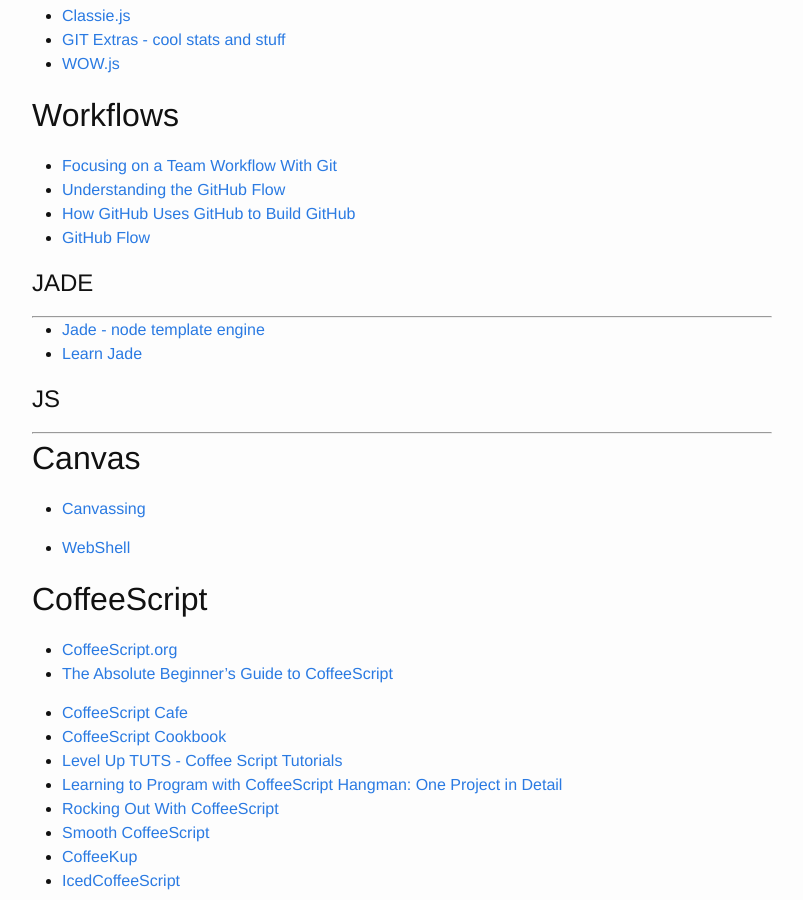
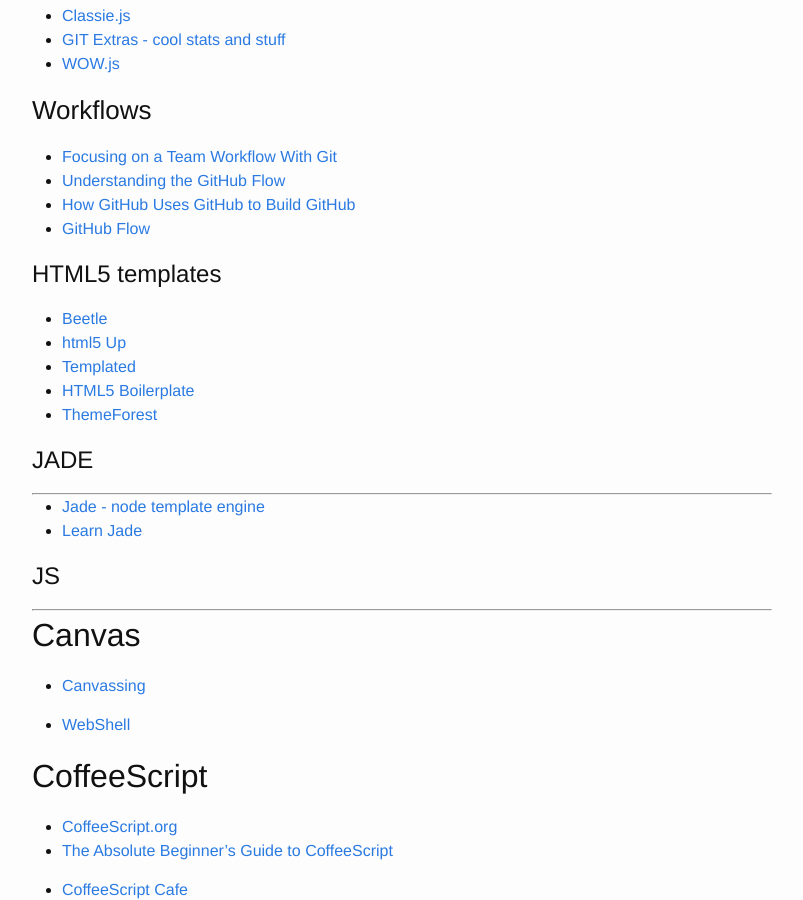
Before and after one commit to brownerd/brownerd.github.io, a Jekyll site: the page built from _posts/2014-10-06-reading-list-2014.md, in a window 1280 px wide and 900 px high, scrolled down 14859 px. Shown: the whole window, without its empty margins (238-1041 px from the left). Built offline with Jekyll 4.4.1, drawn with Linux system fonts in a browser that asks for light colours; emoji names are drawn with the system emoji font.

Commit message:
html5 templates

```diff
--- a/_posts/2014-10-06-reading-list-2014.md
+++ b/_posts/2014-10-06-reading-list-2014.md
@@ -686,12 +686,19 @@ What is the largest installation of Jekyll to date?](https://github.com/jekyll/j
 
 
 
-## Workflows
+### Workflows
 - [Focusing on a Team Workflow With Git](http://code.tutsplus.com/tutorials/focusing-on-a-team-workflow-with-git--cms-22514)
 - [Understanding the GitHub Flow](https://guides.github.com/introduction/flow/index.html)
 - [How GitHub Uses GitHub to Build GitHub](http://zachholman.com/talk/how-github-uses-github-to-build-github/)
 - [GitHub Flow](http://scottchacon.com/2011/08/31/github-flow.html)
 
+
+# HTML5 templates
+- [Beetle](http://mokaine.com/beetle-free-html/)
+- [html5 Up](http://html5up.net/)
+- [Templated](http://templated.co/)
+- [HTML5 Boilerplate](http://html5boilerplate.com/)
+- [ThemeForest](http://themeforest.net/search?gclid=CL-u9c7d1cICFYdcMgodIj8AzQ&sort=rating&term=html5+templates&utf8=%E2%9C%93&utm_campaign=HTML5Templates)
 
 
 
```
Also changed, not shown: other parts of _posts/2014-10-06-reading-list-2014.md (+0 -1 lines).
